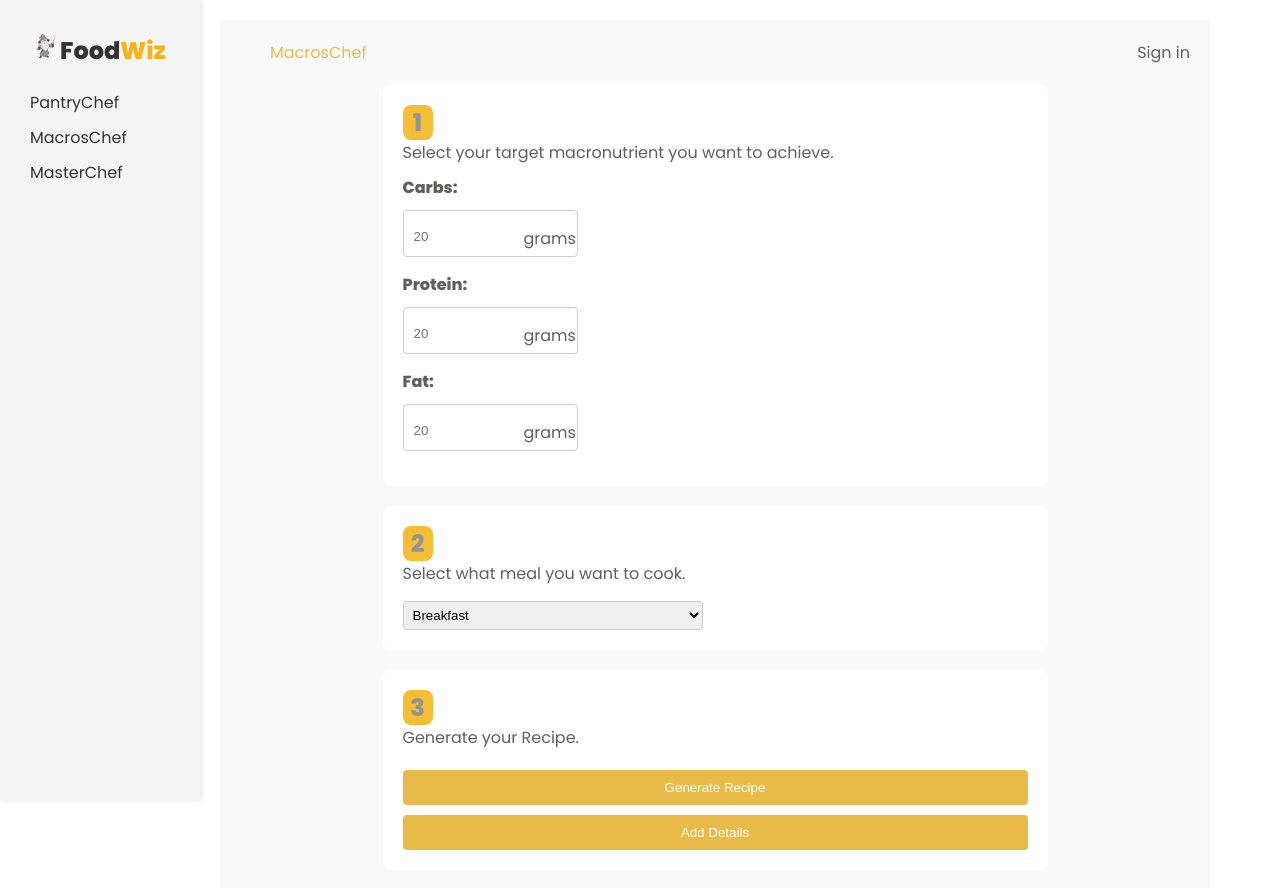
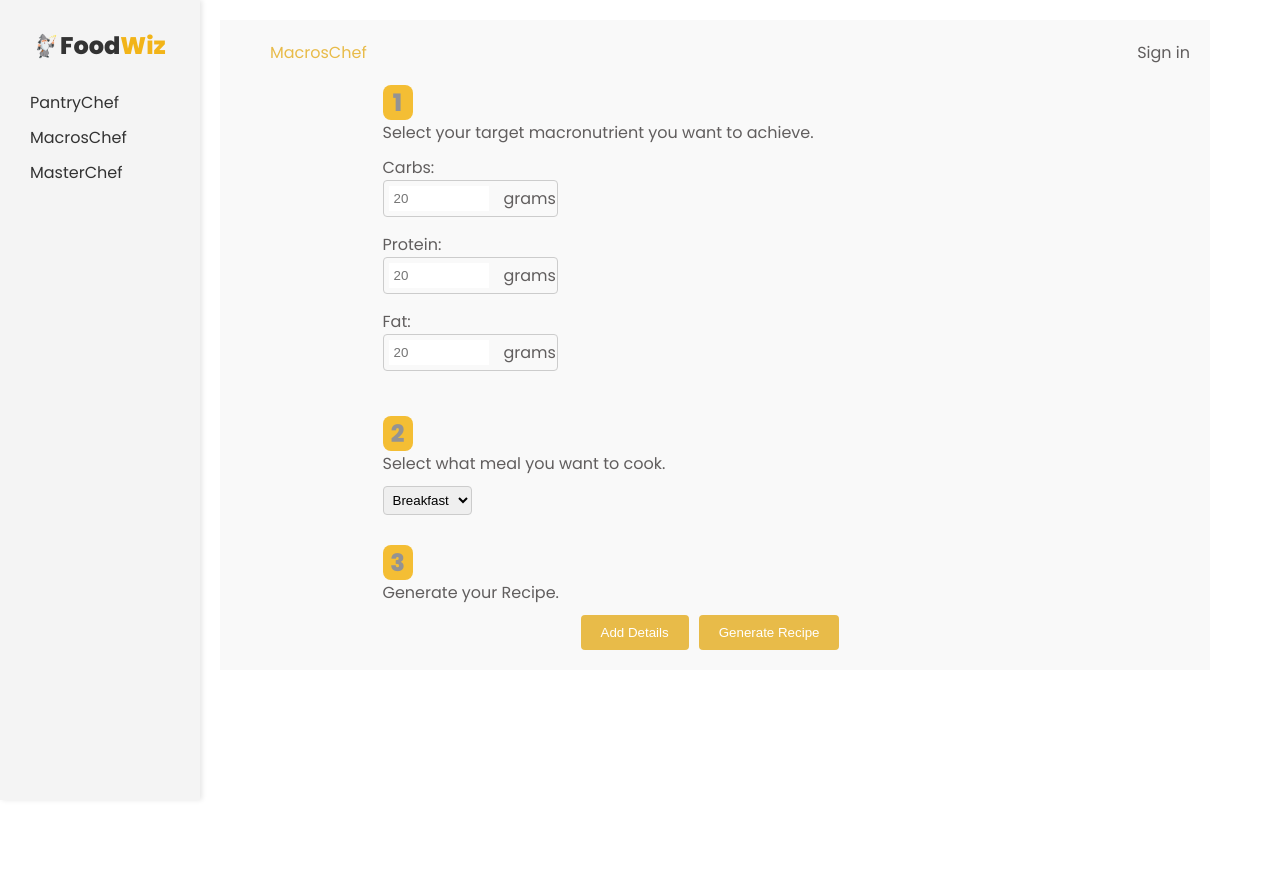
Before and after one commit to Shoaib911/FoodWiz, a React (Create React App) app in the folder foodwiz/FrontEnd/: page /MacrosChef in a window 1280 px wide. Shown: the top 888 px of the page. After the commit the page ends 800 px from the top, so only its background shows below. Built offline with nearby package versions, Linux system fonts and the light colour scheme.

Commit message:
Remove unnecessary files

```diff
--- a/foodwiz/FrontEnd/src/pages/MacrosChef.js
+++ b/foodwiz/FrontEnd/src/pages/MacrosChef.js
@@ -88,15 +88,15 @@ const MacrosChef = () => {
                 Generate your Recipe.
               </div>
             </div>
-            <div className="inputs">
+            <div className="Outputs-button">
+              <button type="button" onClick={handleAddDetails}>Add Details</button>
               <button onClick={handleGenerateRecipe}>Generate Recipe</button>
-              <button type="button" onClick={handleAddDetails}>Add Details</button>
             </div>
           </div>
         </form>
 
         {showOutput && (
-          <div className="output">
+          <div className="Output">
             <h3>Avocado Toast with Scrambled Tofu</h3>
             <h2>Ingredients</h2>
             <ol>
--- a/foodwiz/FrontEnd/src/pages/MasterChef.js
+++ b/foodwiz/FrontEnd/src/pages/MasterChef.js
@@ -28,8 +28,8 @@ const MasterChef = () => {
                 Inspire MasterChef with your tastes or with a specific recipe.
               </div>
             </div>
-            <div className="inputs">
-              <input type="text" placeholder="Recipe name" />
+            <div className="Inputs">
+              <input className= "detail-input" type="text" placeholder="Recipe name"/>
             </div>
           </div>
 
@@ -40,8 +40,8 @@ const MasterChef = () => {
                 Select the amount of servings.
               </div>
             </div>
-            <div className="inputs">
-              <input type="number" placeholder="Number of servings" />
+            <div className="Inputs">
+              <input className= "detail-input" type="number" placeholder="Number of servings" />
             </div>
           </div>
 
@@ -52,8 +52,8 @@ const MasterChef = () => {
                 Select how much time you have.
               </div>
             </div>
-            <div className="inputs">
-              <input type="text" placeholder="Time" />
+            <div className="Inputs">
+              <input className= "detail-input" type="text" placeholder="Time" />
             </div>
           </div>
 
@@ -64,8 +64,8 @@ const MasterChef = () => {
                 Select your skill level.
               </div>
             </div>
-            <div className="inputs">
-              <select>
+            <div className="Inputs">
+              <select className= "detail-input">
                 <option value="Novice">Novice</option>
                 <option value="Intermediate">Intermediate</option>
                 <option value="Expert">Expert</option>
@@ -80,13 +80,15 @@ const MasterChef = () => {
                 Generate your Recipe.
               </div>
             </div>
-            <div className="inputs">
+            <div className="Outputs-button">
+
+              <button type="button" >Add Details</button>
               <button onClick={handleGenerateRecipe}>Generate Recipe</button>
             </div>
           </div>
 
           {showOutput && (
-            <div className="output">
+            <div className="Output">
               <h3>Beef Wellington</h3>
 
               <h2>Ingredients</h2>
--- a/foodwiz/FrontEnd/src/pages/PantryChef.js
+++ b/foodwiz/FrontEnd/src/pages/PantryChef.js
@@ -1,6 +1,6 @@
 import React, { useState } from 'react';
 import Sidebar from '../components/Sidebar';
-import '../style/Pantry.css';
+import '../style/Chef.css';
 
 const PantryChef = () => {
   const [ingredients, setIngredients] = useState([]);
--- a/foodwiz/FrontEnd/src/style/Chef.css
+++ b/foodwiz/FrontEnd/src/style/Chef.css
@@ -12,7 +12,7 @@
     margin-left: 200px;
     color: rgb(97, 94, 94);
     padding: 20px;
-    max-width: calc(100% - 250px);
+    width: calc(100% - 250px);
     overflow-y: auto;
     background-color: #f9f9f9;
   }
@@ -32,9 +32,11 @@
   form {
     display: flex;
     flex-direction: column;
-    gap: 20px;
+    gap: 30px;
   }
-
+  .text{
+    margin-bottom: 10px;
+  }
   .form-section {
     max-width: 70%;
     margin-left: 15%;
@@ -50,11 +52,17 @@
     font-size: 1.5rem;
     font-weight: bold;
   }
-  .text_box{
-    padding-left: 20px;
-}
-  .inputs {
+
+
+  .Inputs {
     display: block;
+  }
+  .detail-input{
+    width: 100%;
+    height: 40px;
+  }
+  input{
+    border: 1px solid #ccc;
   }
 
   .input-container {
@@ -101,19 +109,34 @@
   button:hover {
     background-color: #ba9435;
   }
-
-  .output {
-    margin-top: 20px;
+  .Outputs-button{
+    justify-content: center;
+  align-items: center;
+    display: flex;
+  }
+  .Outputs-button button{
+    width: max-content;
+  }
+  .Output {
+    margin: 40px auto;
+    padding: 20px;
+    width: 60%;
+    background: #f9f9f9;
+    border-radius: 10px;
+    box-shadow: 0 4px 8px rgba(0, 0, 0, 0.1);
+    text-align: center;
   }
 
-  .output h3 {
+  .Output h3 {
+    margin-bottom: 20px;
+  }
+
+  .Output ol {
+    list-style-type: decimal;
+    padding-left: 20px;
+    text-align: left;
+  }
+
+  .Output ol li {
     margin-bottom: 10px;
   }
-
-  .output ol {
-    margin-left: 20px;
-  }
-
-  .output li {
-    margin-bottom: 10px;
-  }
--- a/foodwiz/FrontEnd/src/style/Pantry.css
+++ /dev/null
@@ -1,89 +0,0 @@
-.chef-page {
-
-    display: flex;
-  }
-
-  .chef-content {
-    margin-left: 250px; /* Margin to the left to avoid overlap with the fixed sidebar */
-    padding: 20px;
-    width: calc(100% - 250px); /* Adjust width to fit the remaining space */
-    overflow-y: auto; /* Enable vertical scrolling for the main content */
-    background-color: #f9f9f9; /* Light background color for contrast */
-  }
-
-  form {
-    display: flex;
-    flex-direction: column;
-    gap: 20px; /* Add space between form elements */
-  }
-
-  form > div {
-    background: #fff; /* White background for form sections */
-    padding: 20px; /* Padding inside form sections */
-    border-radius: 8px; /* Rounded corners */
-  }
-
-  label {
-    font-weight: bold; /* Bold labels for clarity */
-    margin-bottom: 10px;
-    display: block;
-  }
-
-  input[type="text"], select, button {
-    width: 100%; /* Full-width inputs for consistency */
-    padding: 10px; /* Padding inside inputs */
-    margin-top: 5px; /* Space above inputs */
-    border: 1px solid #ccc; /* Light border */
-    border-radius: 4px; /* Rounded corners */
-  }
-
-  button {
-    background-color: #28a745; /* Green background for buttons */
-    color: #fff; /* White text for contrast */
-    border: none; /* Remove default border */
-    cursor: pointer; /* Pointer cursor on hover */
-    margin-top: 10px;
-  }
-
-  button:hover {
-    background-color: #218838; /* Darker green on hover */
-  }
-
-  input[type="range"] {
-    width: calc(100% - 20px); /* Adjust width for padding */
-    margin: 0 10px; /* Margin to align with padding */
-  }
-
-  input[type="checkbox"] {
-    margin-right: 10px; /* Space between checkbox and label */
-  }
-
-  input[type="checkbox"] + label {
-    display: inline-block;
-    margin-bottom: 10px;
-  }
-
-  span {
-    display: inline-block;
-    margin-top: 10px; /* Space above time display */
-  }
-
-  .checkbox-container {
-    display: flex;
-    flex-wrap: wrap;
-    gap: 10px; /* Space between checkboxes */
-  }
-
-  .checkbox-container > div {
-    flex: 1 1 150px; /* Flexible width for checkboxes */
-  }
-
-  .form-section {
-    display: flex;
-    flex-direction: column;
-    gap: 10px;
-  }
-
-  select, input[type="text"] {
-    max-width: 300px; /* Limit width for select and text input */
-  }
```
